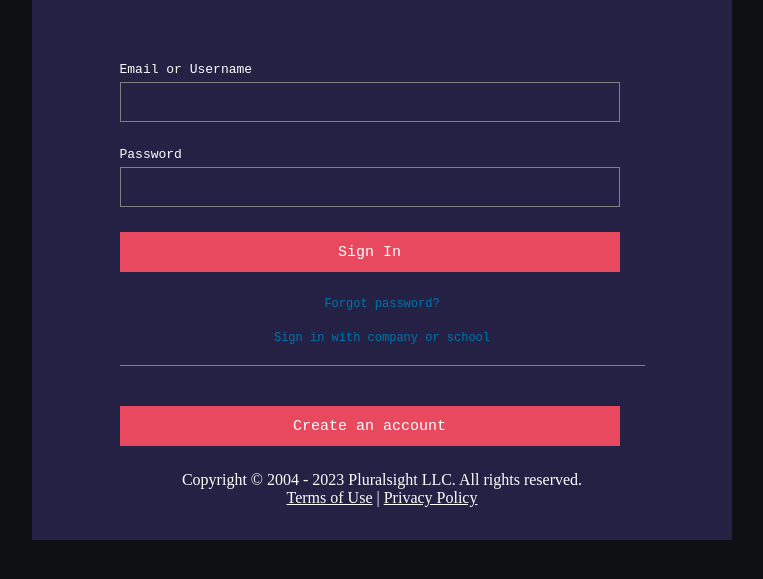
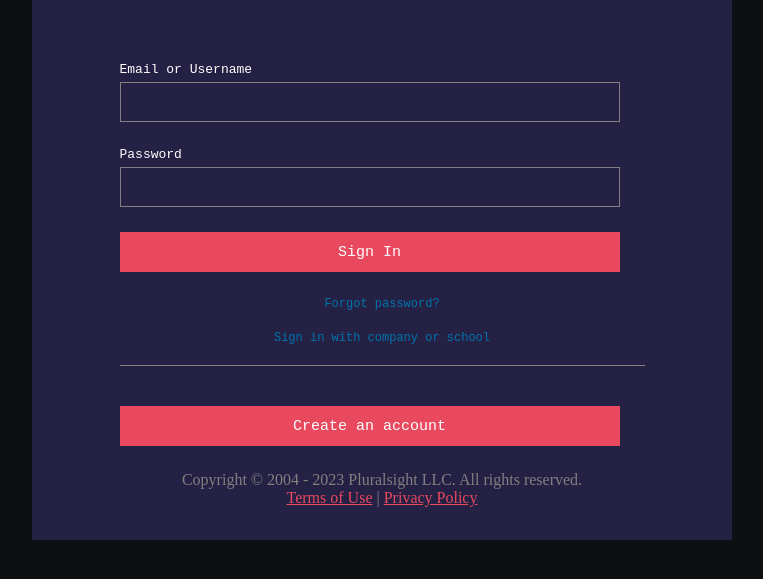
Before and after one commit to tambasii/signin, a plain HTML site: page index.html in a window 1280 px wide. Shown: the part 125-704 px from the top of the page, without its empty margins (258-1021 px from the left). Drawn offline with Linux system fonts and the light colour scheme.

Commit message:
color changes on footer

```diff
--- a/index.html
+++ b/index.html
@@ -29,8 +29,10 @@
         <button>Create an account</button>
         <footer>
           Copyright © 2004 - 2023 Pluralsight LLC. All rights reserved. <br />
-          <a href="https://github.com/tambasii">Terms of Use</a> |
-          <a href="https://github.com/tambasii">Privacy Policy</a>
+          <span
+            ><a href="https://github.com/tambasii">Terms of Use</a> |
+            <a href="https://github.com/tambasii">Privacy Policy</a></span
+          >
         </footer>
       </div>
     </div>
--- a/styles.css
+++ b/styles.css
@@ -101,13 +101,13 @@ button {
 footer {
   text-align: center;
   width: 100%;
-  color: #fff;
+  color: grey;
   margin-top: 20px;
 }
 
 /* unvisited link */
 a:link {
-  color: white;
+  color: #e8495f;
 }
 
 /* visited link */
@@ -117,7 +117,7 @@ a:visited {
 
 /* mouse over link */
 a:hover {
-  color: white;
+  color: #e8495f;
 }
 
 /* selected link */
@@ -162,7 +162,7 @@ a:active {
   }
 
   button {
-    background-color: #36373b;
+    background-color: #e8495f;
     border: none;
     margin-top: 40px;
     font-family: monospace;
```
